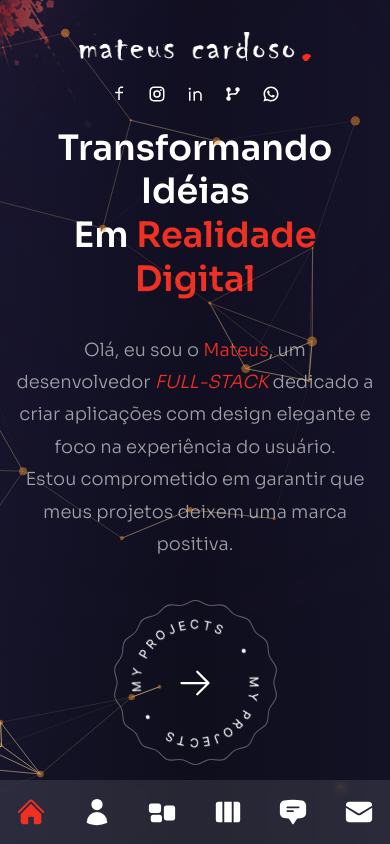
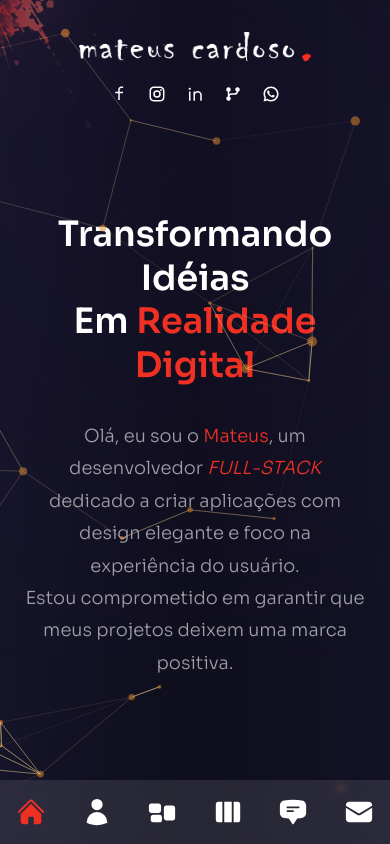
Before and after one commit to MateuscardosoRocha/Portfolio-Pessoal, a Next.js app: page / in a window 390 px wide. Built offline with nearby package versions, Linux system fonts and the light colour scheme.

Commit message:
Responsivo

```diff
--- a/pages/about/index.js
+++ b/pages/about/index.js
@@ -80,7 +80,7 @@ import CountUp from 'react-countup'
 const About = () => {
   const [index, setIndex] = useState(0);
   console.log(index)
-  return <div className='h-full bg-primary/30 py-32 text-center xl:text-left'>
+  return <div className='h-full  bg-primary/30 py-32 text-center xl:text-left'>
     <Circles />
     <motion.div
       variants={fadeIn('right', 0.2)}
@@ -99,7 +99,7 @@ const About = () => {
           initial="hidden"
           animate="show"
           exit="hidden"
-          className='h2 mt-12'>Era Uma Vez <span className='text-accent'> ...</span> </motion.h2>
+          className='h2 max-mb:hidden'>Era Uma Vez <span className='text-accent'> ...</span> </motion.h2>
 
 
 
@@ -108,8 +108,8 @@ const About = () => {
           initial="hidden"
           animate="show"
           exit="hidden"
-          className='max-w-[500px] mx-auto xl:mx-0 mb-6 xl:mb-12 px-2 xl:px-0'>Há 2 anos, dei início a jornada na área da Tecnologia.  Desde então, tenho mergulhado em estudos, buscando dominar esse mundo.
-          <br/>Tenho me desenvolvido na área através da criação de aplicações freelancer. <br/>Cada projeto é uma oportunidade para encontrar soluções inovadoras para os problemas.
+          className='max-w-[500px] mx-auto xl:mx-0 mb-4 xl:mb-12 px-2 xl:px-0 max-mb:mt-4'>Há 2 anos, dei início na área da Tecnologia.  Desde então, tenho buscado dominar esse mundo.
+          <br/>Tenho me desenvolvido na área através da criação de aplicações freelancer. <br/>Cada projeto é uma oportunidade para encontrar soluções.
         </motion.p>
 
         <motion.div
@@ -156,7 +156,7 @@ const About = () => {
         animate="show"
         exit="hidden"
         className='flex flex-col w-full xl:max-w-[48%] h-[480px]'>
-        <div className='flex gap-x-4 xl:gap-x-8 mx-auto xl:mx-0 mb-4'>
+        <div className='flex gap-x-4 xl:gap-x-8 mx-auto xl:mx-0 mb-0'>
           {aboutData.map((item, itemIndex) => {
             return (
               <div
--- a/pages/index.js
+++ b/pages/index.js
@@ -12,7 +12,8 @@ const Home = () => {
   return <div className='bg-primary/60 h-full'>
     {/* Texto */}
     <div className='w-full h-full bg-gradient-to-r from-primary/10 via-black/30 to-black/10'>
-      <div className='text-center flex flex-col justify-center xl:pt-40 xl:text-left h-full container mx-auto'>
+
+      <div className='text-center container flex flex-col justify-center xl:pt-40 xl:text-left w-[95%] h-full mx-auto'>
         <motion.h1
           variants={fadeIn('down', 0.2)}
           initial="hidden"
@@ -27,14 +28,14 @@ const Home = () => {
           initial="hidden"
           animate="show"
           exit="hidden"
-          className='max-w-sm xl:max-w-xl mx-auto xl:mx-0 mb-10 xl:mb-16'>
+          className='max-w-sm xl:max-w-xl mx-auto xl:mx-0  xl:mb-16'>
             Olá, eu sou o <span className='text-accent'>Mateus</span>, um desenvolvedor <span className='text-accent italic'>FULL-STACK</span> dedicado a criar aplicações com design elegante e foco na experiência do usuário. <br/>Estou comprometido em garantir que meus projetos deixem uma marca positiva.
 
           </motion.p>
 
-        <div className='flex justify-center xl:hidden relative'>
-          <ProjectsBtn />
-        </div>
+         {/* <div className='flex justify-center xl:hidden relative'>
+           <ProjectsBtn />
+        </div>  */}
         <motion.div
           variants={fadeIn('down', 0.4)}
           initial="hidden"
--- a/pages/work/index.js
+++ b/pages/work/index.js
@@ -16,7 +16,7 @@ const Work = () => {
     <div className='container mx-auto'>
       <div className='flex flex-col xl:flex-row gap-x-8'>
         {/* text */}
-        <div className='text-center flex xl:w-[30vw] flex-col lg:text-left mb-4 xl:mb-0 '>
+        <div className='text-center flex xl:w-[30vw] flex-col lg:text-left mb-4 xl:mb-0 mt-10 '>
           <motion.h2
             variants={fadeIn('up', 0.2)}
             initial="hidden"
--- a/tailwind.config.js
+++ b/tailwind.config.js
@@ -19,6 +19,7 @@ module.exports = {
       md: '768px',
       lg: '960px',
       xl: '1200px',
+      mb: '380px'
     },
     extend: {
       colors: {
```
